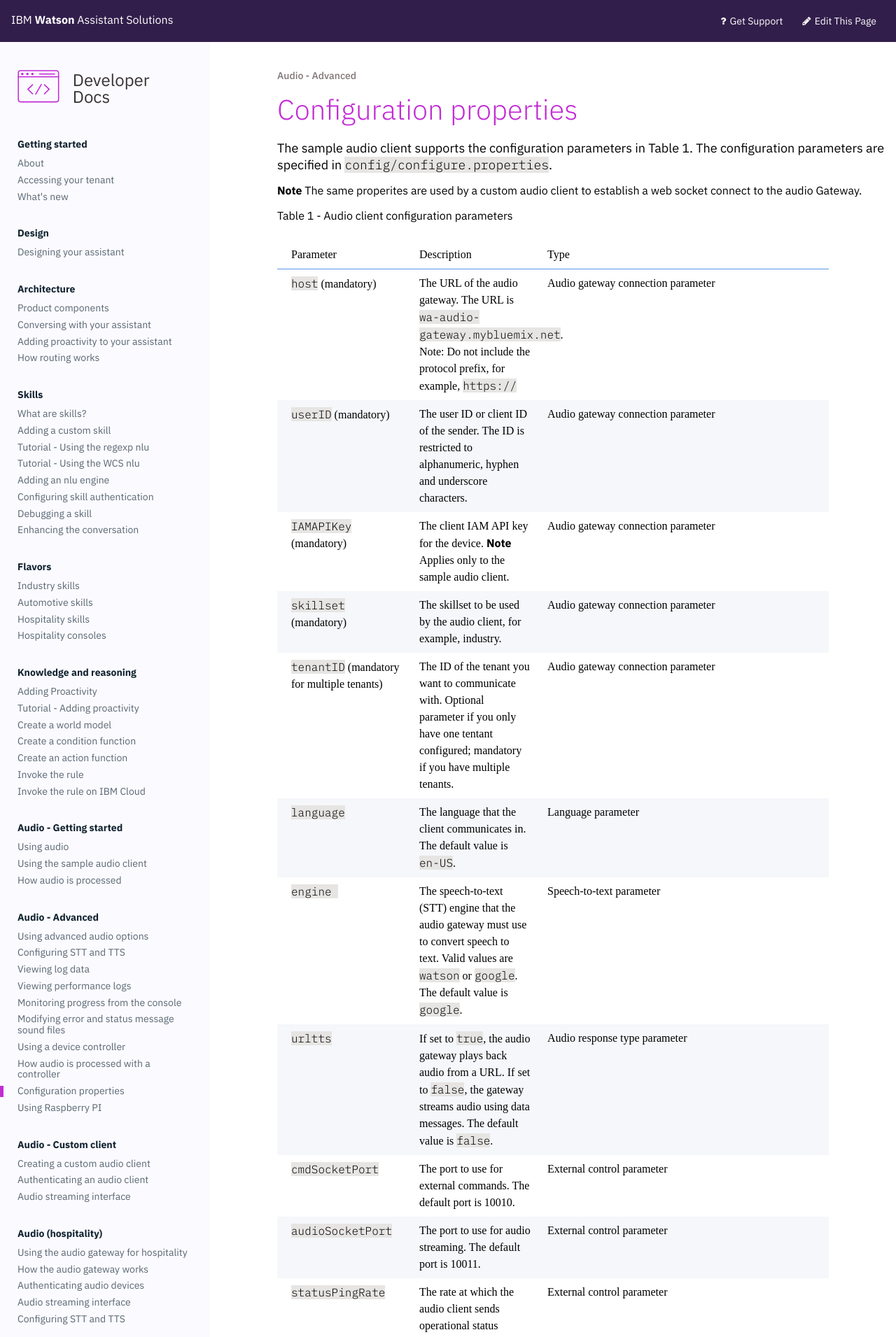
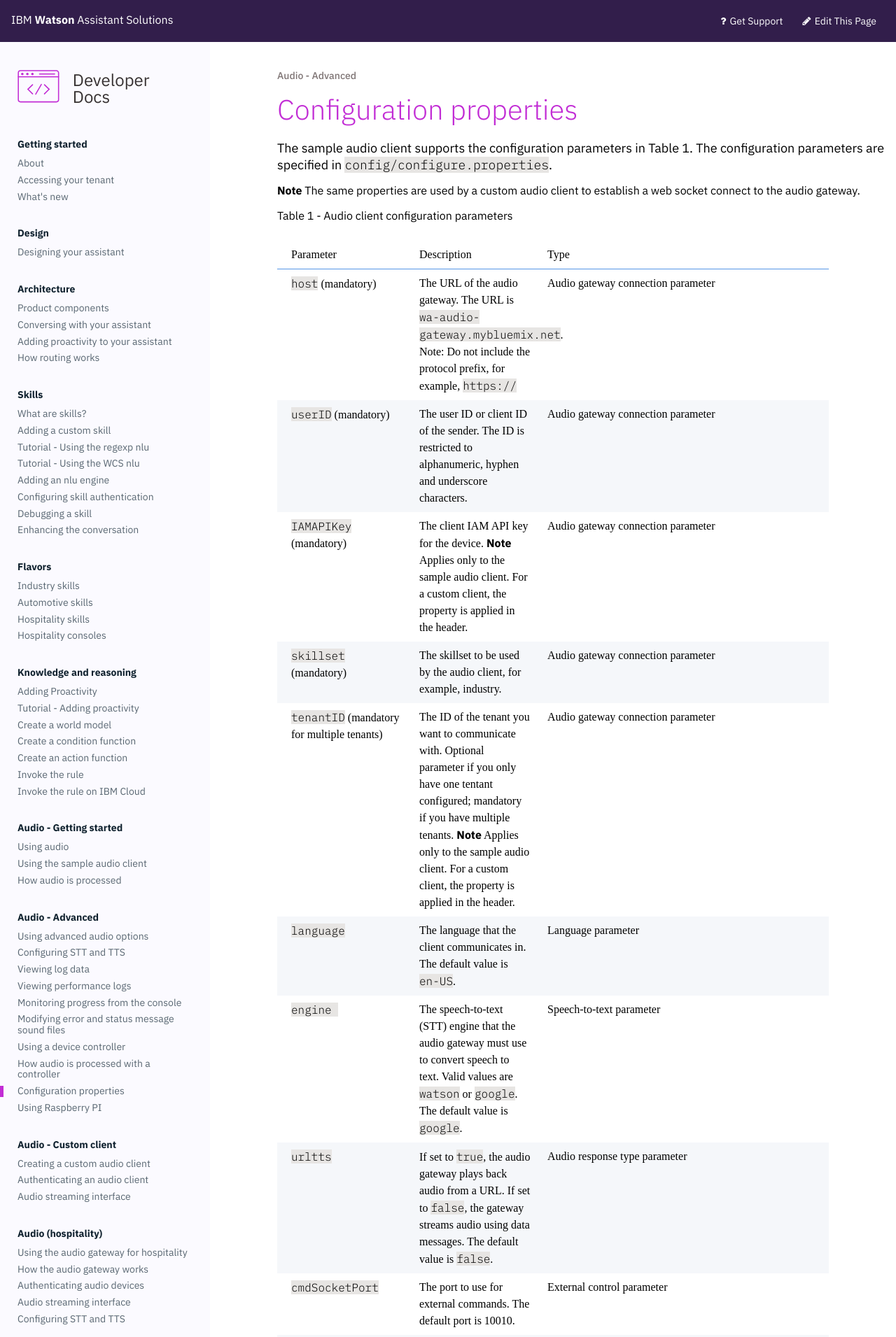
Before and after one commit to Watson-Personal-Assistant/developer, a Jekyll site: the page built from _content/audio/config_properties.md, in a window 1280 px wide. Shown: the top 1911 px of the page at 70% size. Built offline with Jekyll 4.4.1, drawn with Linux system fonts in a browser that asks for light colours; some web fonts are replaced.

Commit message:
Updated custom client fields

```diff
--- a/_content/audio/config_properties.md
+++ b/_content/audio/config_properties.md
@@ -5,7 +5,7 @@
 
 The sample audio client supports the configuration parameters in Table 1. The configuration parameters are specified in `config/configure.properties`.
 
-**Note** The same properites are used by a custom audio client to establish a web socket connect to the audio Gateway.
+**Note** The same properties are used by a custom audio client to establish a web socket connect to the audio gateway.
 
 Table 1 - Audio client configuration parameters
 
@@ -13,9 +13,9 @@
 |-----|:-------------------------|:----------------|
 | `host` (mandatory)  | The URL of the audio gateway.  The URL is `wa-audio-gateway.mybluemix.net`. Note: Do not include the protocol prefix, for example, `https://` |Audio gateway connection parameter |
 | `userID` (mandatory)  | The user ID or client ID of the sender.  The ID is restricted to alphanumeric, hyphen and underscore characters. |Audio gateway connection parameter |
-| `IAMAPIKey` (mandatory) | The client IAM API key for the device.  **Note** Applies only to the sample audio client. |Audio gateway connection parameter |
+| `IAMAPIKey` (mandatory) | The client IAM API key for the device.  **Note** Applies only to the sample audio client. For a custom client, the property is applied in the header. |Audio gateway connection parameter |
 | `skillset`  (mandatory) | The skillset to be used by the audio client, for example, industry. | Audio gateway connection parameter  |
-| `tenantID`  (mandatory for multiple tenants) | The ID of the tenant you want to communicate with. Optional parameter if you only have one tentant configured; mandatory if you have multiple tenants. | Audio gateway connection parameter  |
+| `tenantID`  (mandatory for multiple tenants) | The ID of the tenant you want to communicate with. Optional parameter if you only have one tentant configured; mandatory if you have multiple tenants. **Note** Applies only to the sample audio client. For a custom client, the property is applied in the header. | Audio gateway connection parameter  |
 | `language`  | The language that the client communicates in.  The default value is `en-US`. | Language parameter  |
 | `engine `  | The speech-to-text (STT) engine that the audio gateway must use to convert speech to text.  Valid values are `watson` or `google`.  The default value is `google`.   | Speech-to-text parameter |
 | `urltts`  | If set to `true`, the audio gateway plays back audio from a URL.  If set to `false`, the gateway streams audio using data messages.  The default value is `false`.  | Audio response type parameter |
```
